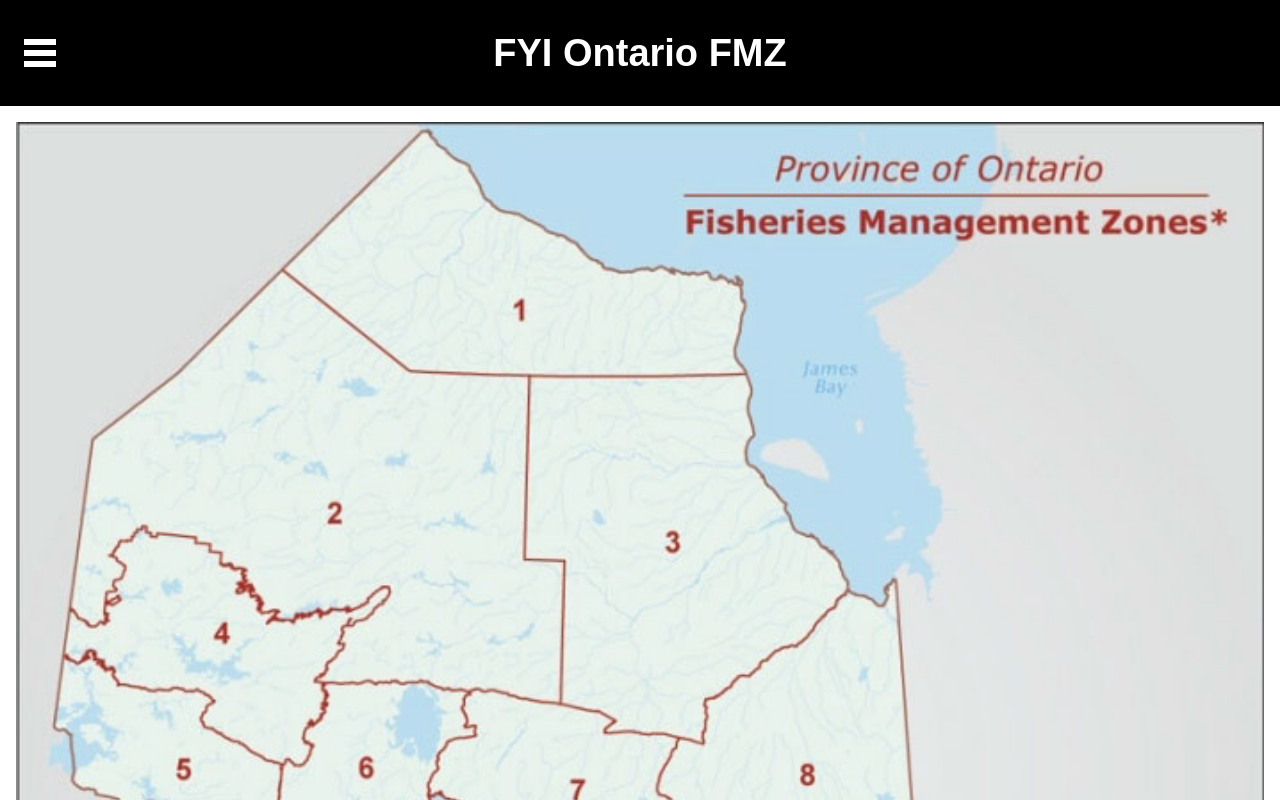
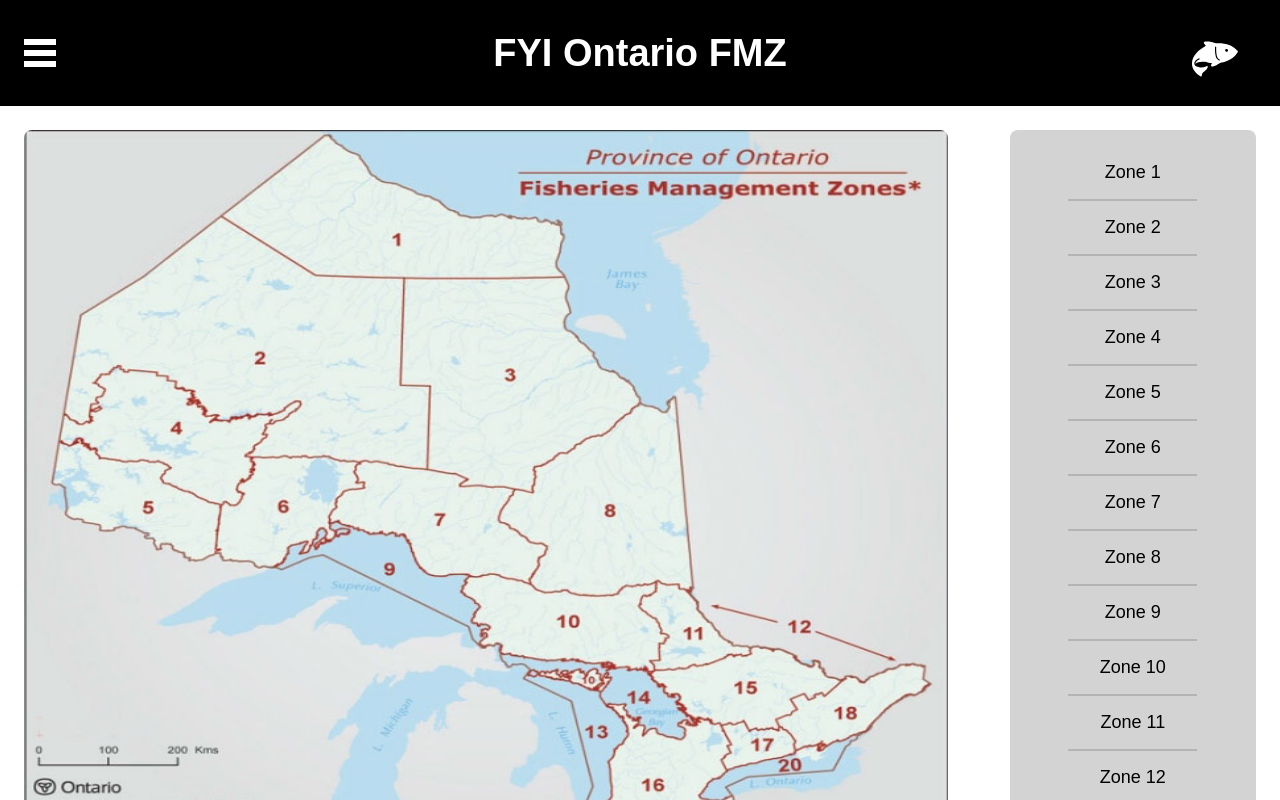
Before and after one commit to LeSheon/ont_fish_reg-web, a React (Create React App) app: page / in a window 1280 px wide. Shown: the top 800 px of the page. Built offline with nearby package versions, Linux system fonts and the light colour scheme; no server answers.

Commit message:
Add Fish Logo

```diff
--- a/src/components/Footer/footer.scss
+++ b/src/components/Footer/footer.scss
@@ -11,6 +11,7 @@
 
     @include tablet {
         flex-direction: row;
+        padding: $mobile-padding $tablet-padding;
     }
 
     // Ontario Text and Logo Container
--- a/src/components/Header/Header.jsx
+++ b/src/components/Header/Header.jsx
@@ -2,7 +2,7 @@ import "./header.scss";
 import { slide as Menu } from 'react-burger-menu';
 import gitHub from "../../assets/logos/github-mark.svg";
 import linkedIn from "../../assets/logos/linkedin-logo.png";
-
+import fishIcon from "../../assets/icons/swimming_fish.svg";
 
 export default function Header() {
 
@@ -28,6 +28,7 @@ export default function Header() {
             </div>
             <div className="header__title-container">
                 <h2 className="header__title">FYI Ontario FMZ</h2>
+                <img className="header__title-icon" src={fishIcon} alt=""/>
             </div>
         </header>
     );
--- a/src/components/Header/header.scss
+++ b/src/components/Header/header.scss
@@ -12,6 +12,9 @@
     @include flex();
     justify-content: center;
 
+    @include tablet {
+        padding: 0 $tablet-padding;
+    }
 
 
     // Hamburger Button Position
@@ -60,6 +63,22 @@
 
         @include tablet {
             font-size: 38px;
+        }
+    }
+
+    // Main Title Icon
+    &__title-icon {
+        filter: invert(1);
+        width: 30px;
+        position: absolute;
+        top: 20px;
+        right: $mobile-padding;
+
+        @include tablet {
+            top: 34px;
+            margin: 0 $tablet-padding;
+            width: 50px;
+
         }
     }
 
--- a/src/pages/Main/Main.jsx
+++ b/src/pages/Main/Main.jsx
@@ -9,7 +9,7 @@ export default function Main() {
             </div>
             <div className="main__zone-container">
                 <div className="main__zone-text-container">
-                    <span className="main__zone">Zone 1</span>
+                    <span className="main__zone main__zone--first">Zone 1</span>
                     <span className="main__zone">Zone 2</span>
                     <span className="main__zone">Zone 3</span>
                     <span className="main__zone">Zone 4</span>
--- a/src/pages/Main/main.scss
+++ b/src/pages/Main/main.scss
@@ -10,16 +10,34 @@
     justify-content: center;
     flex-direction: column;
 
+    @include tablet {
+        flex-direction: row;
+        justify-content: space-between;
+        padding: $tablet-padding;
+    }
+
     // Mapbox Container
     &__mapbox {
         width: 100%;
         @include flex();
         justify-content: center;
+
+        border-radius: 8px;
+
+        @include tablet {
+            width: 75%;
+        }
     }
 
     // Dummy Data for Mapbox and its size
     &__dummy-mapbox {
         width: 100%;
+
+        border-radius: 8px;
+
+        @include tablet {
+            height: 95vh;
+        }
     }
 
     // Outer container for Zone List
@@ -28,6 +46,14 @@
         padding: $mobile-padding;
         @include flex();
         justify-content: space-around;
+
+        @include tablet {
+            width: 20%;
+            height: 95vh;
+            overflow-y: scroll;
+            background-color: lightgray;
+            border-radius: 8px;
+        }
     }
 
     // Inner Container
@@ -36,6 +62,10 @@
         @include flex();
         justify-content: center;
         flex-direction: column;
+
+        @include tablet {
+            width: 100%;
+        }
     }
 
     // Zone Text
@@ -43,5 +73,16 @@
         font-size: 18px;
         @include kanitNormal();
         padding: $mobile-padding 0;
+
+
+        @include tablet {
+            width: 60%;
+            text-align: center;
+            border-top: 2px solid rgb(180, 180, 180);
+
+            &--first {
+                border: none;
+            }
+        }
     }
 }
```
